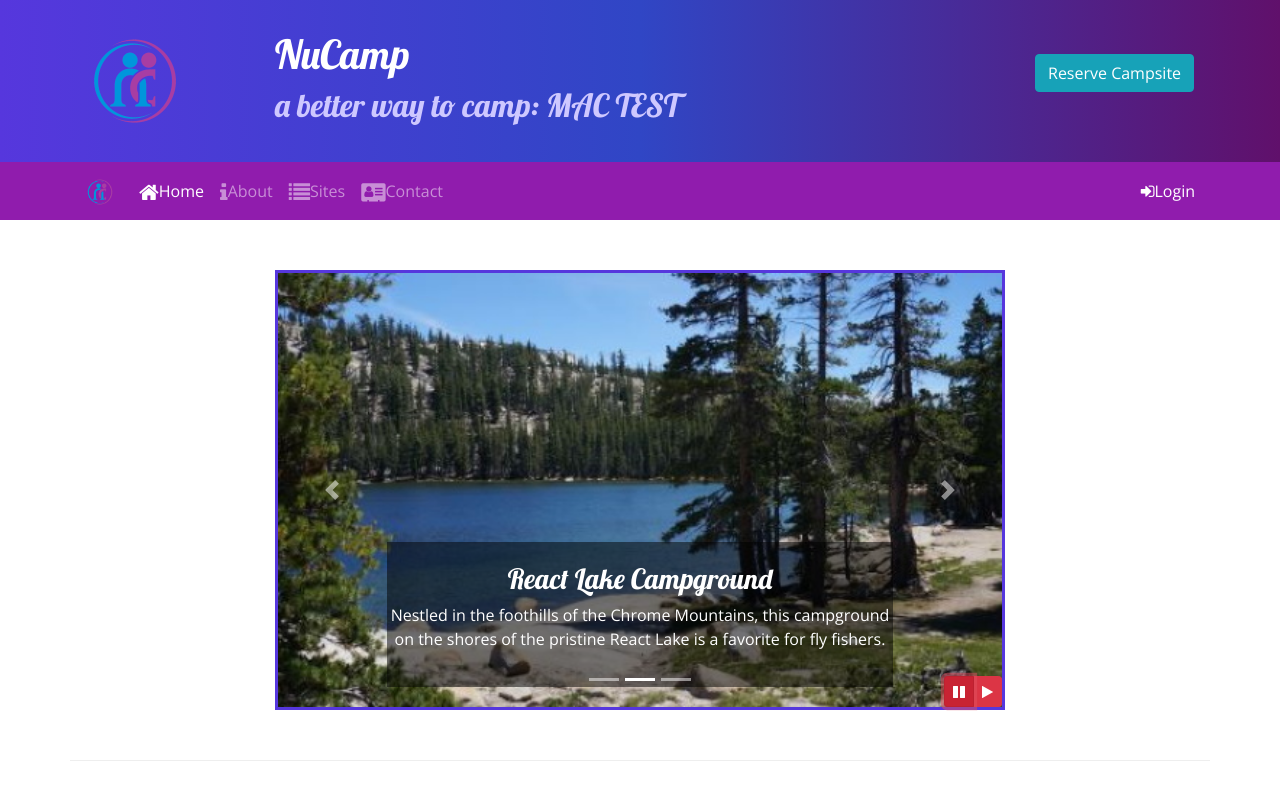
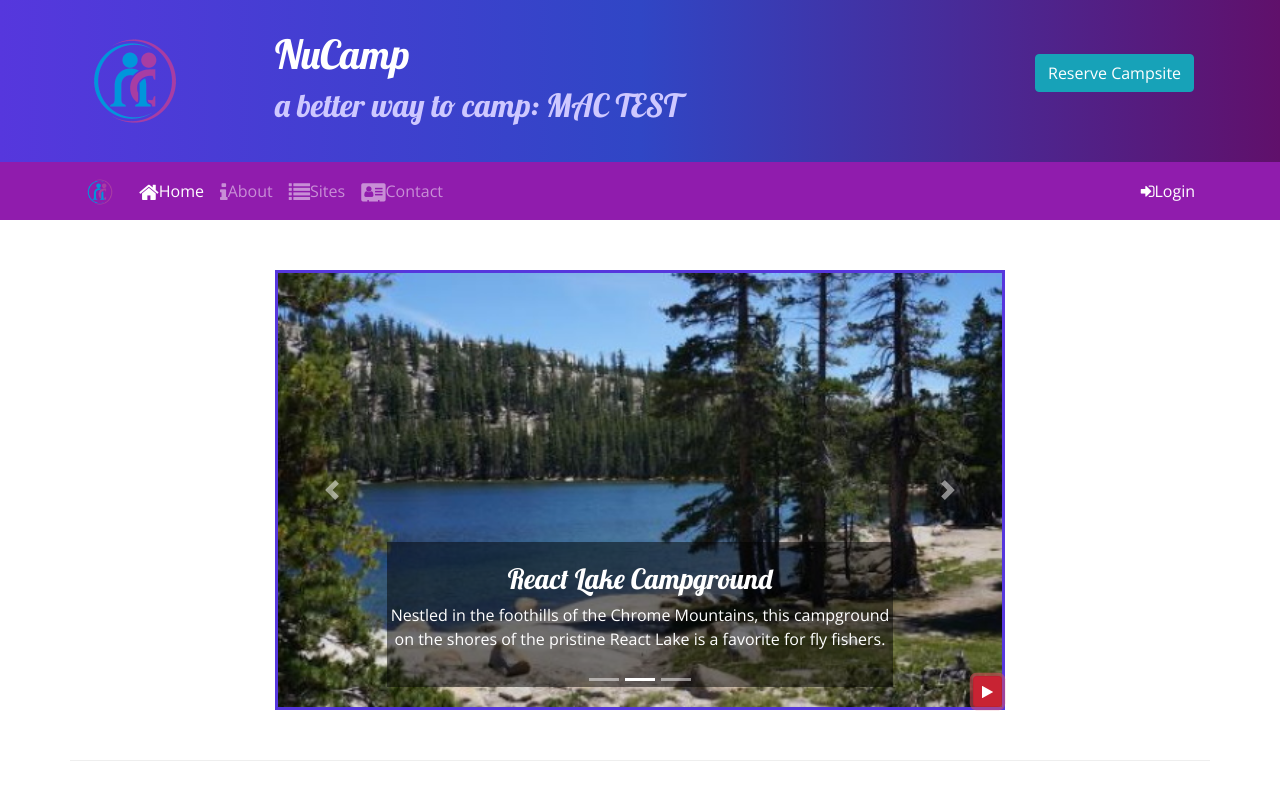
Before and after one commit to Cristian-Baeza/nucamp-bootstrap, a website: page index.html in a window 1280 px wide. Both pictures are taken after a click on the button 959 px from the left and 691 px from the top of the page. Shown: the top 800 px of the page. Drawn offline with nearby package versions, Linux system fonts and the light colour scheme.

Commit message:
Boostrap jQuery #2

```diff
--- a/index.html
+++ b/index.html
@@ -202,15 +202,11 @@
                         <span class="carousel-control-next-icon"></span>
                         <span class="sr-only">Next</span>
                     </a>
-                    <!--Carousel buttons-->
-                    <div class="btn-group" id="carouselButton">
-                        <button class="btn btn-danger btn-sm" id="carouselPause">
+                    <!--Carousel play/pause buttons-->
+
+                    <button class="btn btn-danger btn-sm" id="carouselButton">
                         <i class="fa fa-pause"></i>
                     </button>
-                        <button class="btn btn-danger btn-sm" id="carouselPlay">
-                            <i class="fa fa-play"></i>
-                        </button>
-                    </div>
                 </div>
             </div>
         </div>
@@ -301,11 +297,16 @@
       <script>
         $(function() {
             $(".carousel").carousel( { interval: 2000 } );
-            $("#carouselPause").click(function(){
+            $("#carouselButton").click(function(){
+                if ($("#carouselButton").children("i").hasClass("fa-pause")) {
                     $(".carousel").carousel("pause");
-            });
-            $("#carouselPlay").click(function(){
+                    $("#carouselButton").children("i").removeClass("fa-pause");
+                    $("#carouselButton").children("i").addClass("fa-play");
+                } else {
                     $(".carousel").carousel("cycle");
+                    $("#carouselButton").children("i").removeClass("fa-play");
+                    $("#carouselButton").children("i").addClass("fa-pause");
+                }
             });
         });
     </script>
```
Lines whose indentation alone changed are shown as unchanged.
